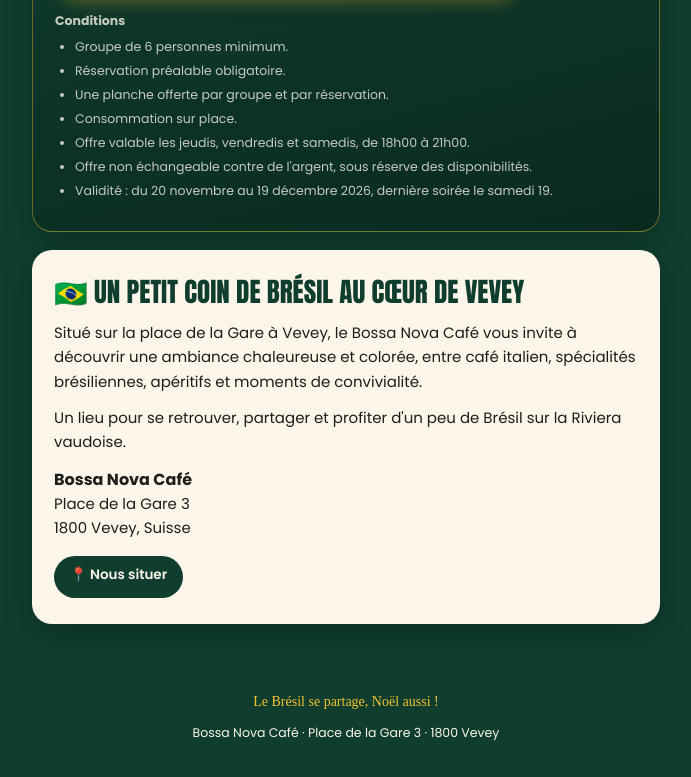
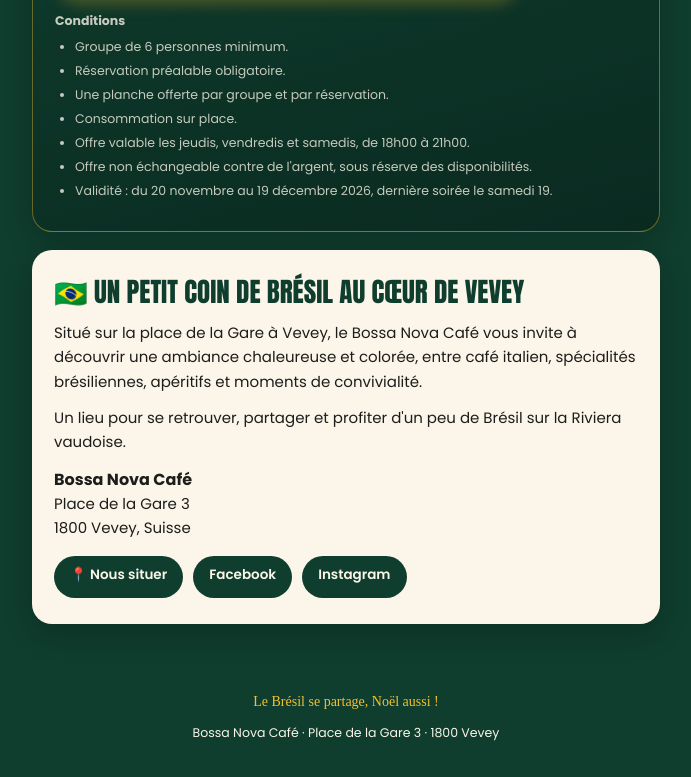
Before and after one commit to Bossa-Nova-Cafe/soirees, a plain HTML site: page noel/index.html in a window 1280 px wide. Shown: the part 2702-3479 px from the top of the page, without its empty margins (294-985 px from the left). Drawn offline with Linux system fonts and the light colour scheme; no server answers; a web font is replaced by a local one.

Commit message:
Ajouter les réseaux sociaux officiels du café
Les boutons Facebook et Instagram apparaissent sous l'adresse du café,
sur l'écran d'accueil, à côté du lien de localisation.

Co-Authored-By: Claude Opus 5 <noreply@anthropic.com>
Claude-Session: https://claude.ai/code/session_01GHcDSNa44APDAYWb4SB4QZ

```diff
--- a/noel/index.html
+++ b/noel/index.html
@@ -694,10 +694,9 @@
       ]
     },
     cafe: {
-      // Remplacer par les adresses officielles des réseaux du café.
       carte: "https://maps.google.com/?q=Bossa+Nova+Caf%C3%A9+Place+de+la+Gare+3+1800+Vevey",
-      facebook: "",
-      instagram: ""
+      facebook: "https://www.facebook.com/profile.php?id=61592764591622",
+      instagram: "https://www.instagram.com/bossanovacafe.vevey/"
     }
   };
 
```
